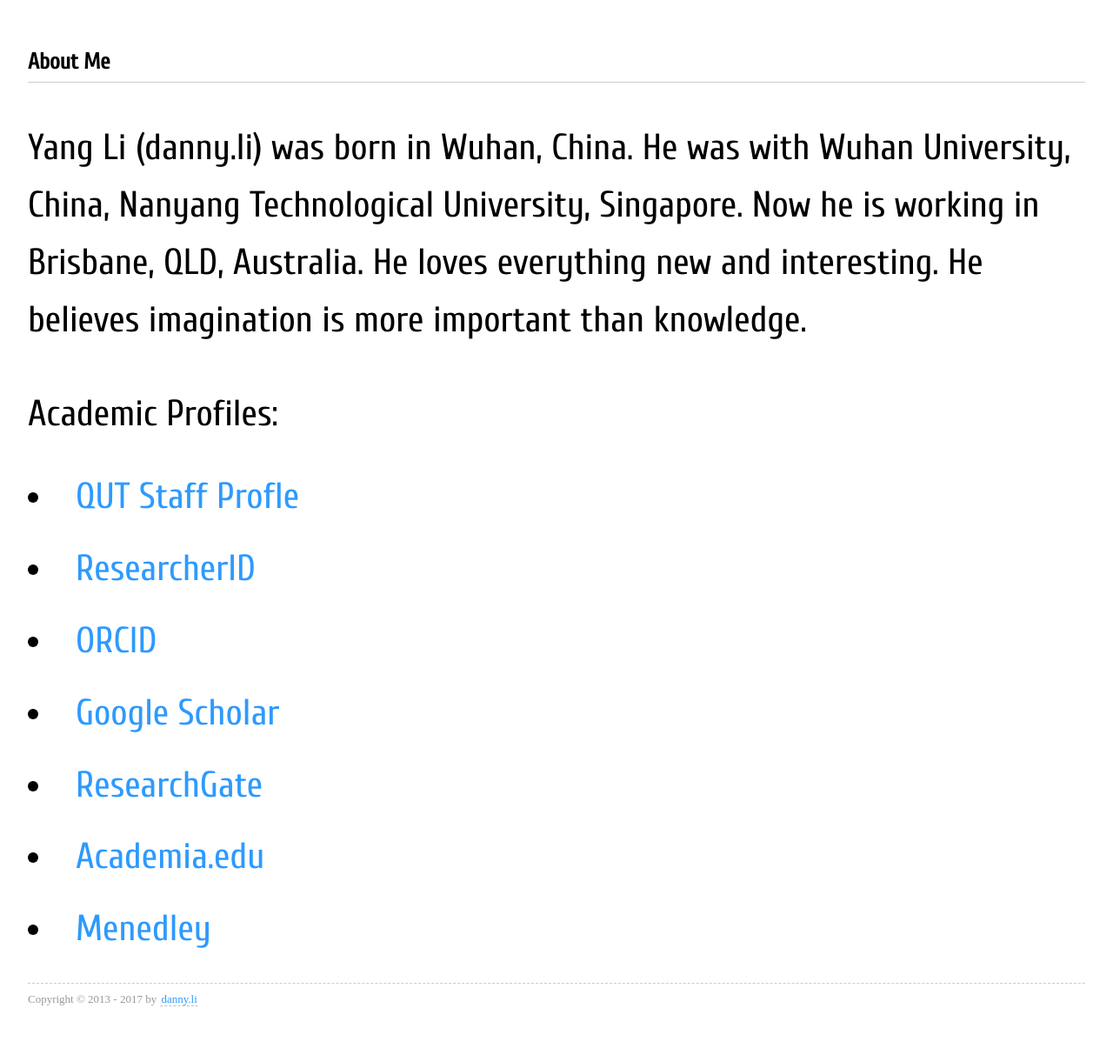
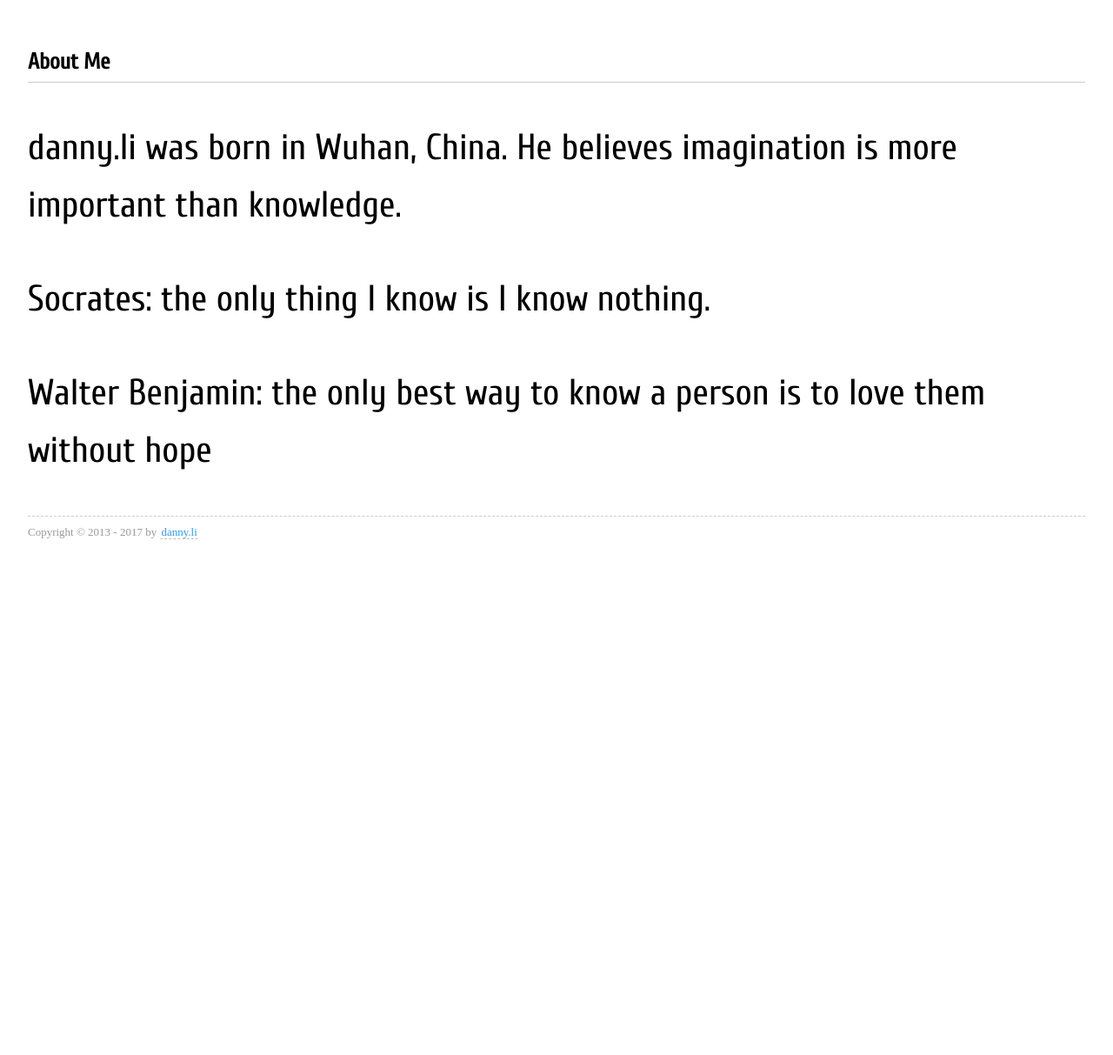
Before and after one commit to dannyli/test, a Jekyll site: the page built from about/index.md, in a window 1280 px wide. Shown: the whole page at 87% size. Built offline with Jekyll 4.4.1, drawn with Linux system fonts in a browser that asks for light colours; after the commit the page ends 900 px from its top, so only the background shows below that.

Commit message:
test
test

```diff
--- a/about/index.md
+++ b/about/index.md
@@ -4,14 +4,8 @@ layout: page
 comments: no
 ---
 
-Yang Li (danny.li) was born in Wuhan, China. He was with Wuhan University, China, Nanyang Technological University, Singapore. Now he is working in Brisbane, QLD, Australia. He loves everything new and interesting. He believes imagination is more important than knowledge.
+danny.li was born in Wuhan, China. He believes imagination is more important than knowledge.
 
-Academic Profiles:
+Socrates: the only thing I know is I know nothing.
 
-- [QUT Staff Profle](http://staff.qut.edu.au/staff/liy46/)
-- [ResearcherID](http://www.researcherid.com/rid/A-7000-2011)
-- [ORCID](http://orcid.org/0000-0002-9497-3051)
-- [Google Scholar](https://scholar.google.com.au/citations?user=Q9wJWuIAAAAJ&hl=en)
-- [ResearchGate](https://www.researchgate.net/profile/Yang_Li242)
-- [Academia.edu](https://qut.academia.edu/YangLi)
-- [Menedley](https://www.mendeley.com/profiles/yang-li143/)
+Walter Benjamin: the only best way to know a person is to love them without hope
```
